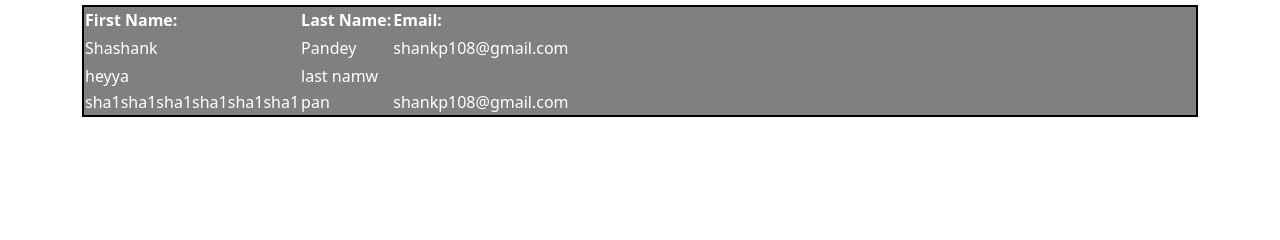
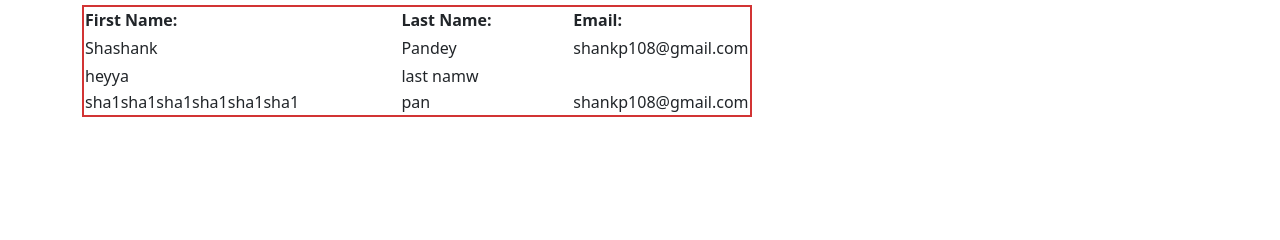
Before and after one commit to pandemic07/full-stack, a Django app: template fullstackk/templates/api/index.html in a window 1280 px wide. Shown: the part 99-339 px from the top of the page. Run offline with Django 4.2, Linux system fonts and the light colour scheme; the template is opened without the code that fills it: values that come from a table or form of the project are taken from there, others are empty; data comes from the database, SQL or seed files in the repository; both versions use the stored data as it was after the commit.

Commit message:
table made

```diff
--- a/fullstackk/api/static/api/css/style.css
+++ /dev/null
@@ -1,6 +0,0 @@
-.table_div{
-    background-color:grey;
-    border: 2px solid black;
-    color: white;
-
-}
--- a/fullstackk/api/views.py
+++ b/fullstackk/api/views.py
@@ -1,7 +1,5 @@
 from django.shortcuts import render
 from .models import User
-
-# Create your views here.
 
 
 def display(request):
--- /dev/null
+++ b/fullstackk/static/css/style.css
@@ -0,0 +1,13 @@
+/* .table_div{
+    background-color:black;
+    border: 2px solid black;
+    color: white;
+
+}
+*/
+
+table, th, td {
+    border: 2px solid rgb(210, 52, 52);
+    width: 60%;
+
+}
--- a/fullstackk/templates/api/index.html
+++ b/fullstackk/templates/api/index.html
@@ -4,7 +4,7 @@
 <head>
     <meta charset="UTF-8">
     <meta name="viewport" content="width=device-width, initial-scale=1.0">
-    <link rel="stylesheet" href="{% static 'api/css/style.css' %}"/>
+    <link rel="stylesheet" href="{% static 'css/style.css' %}"/>
     <link href="https://cdn.jsdelivr.net/npm/bootstrap@5.3.1/dist/css/bootstrap.min.css" rel="stylesheet" integrity="sha384-4bw+/aepP/YC94hEpVNVgiZdgIC5+VKNBQNGCHeKRQN+PtmoHDEXuppvnDJzQIu9" crossorigin="anonymous">
     <title>Display List</title>
 </head>
@@ -22,7 +22,7 @@
                         </tr>
                     </thead>
 
-                    <tbody>
+                    <!-- <tbody> -->
                         {% for f in listt %}
                         <tr>
                             <td>{{ f.first_name }}</td>
@@ -30,7 +30,7 @@
                             <td>{{ f.email }}</td>
                         </tr>
                         {% endfor %}
-                    </tbody>
+                    <!-- </tbody> -->
                 </table>
             </div>
         {% endif %}
```
Also changed, not shown: fullstackk/db.sqlite3.
